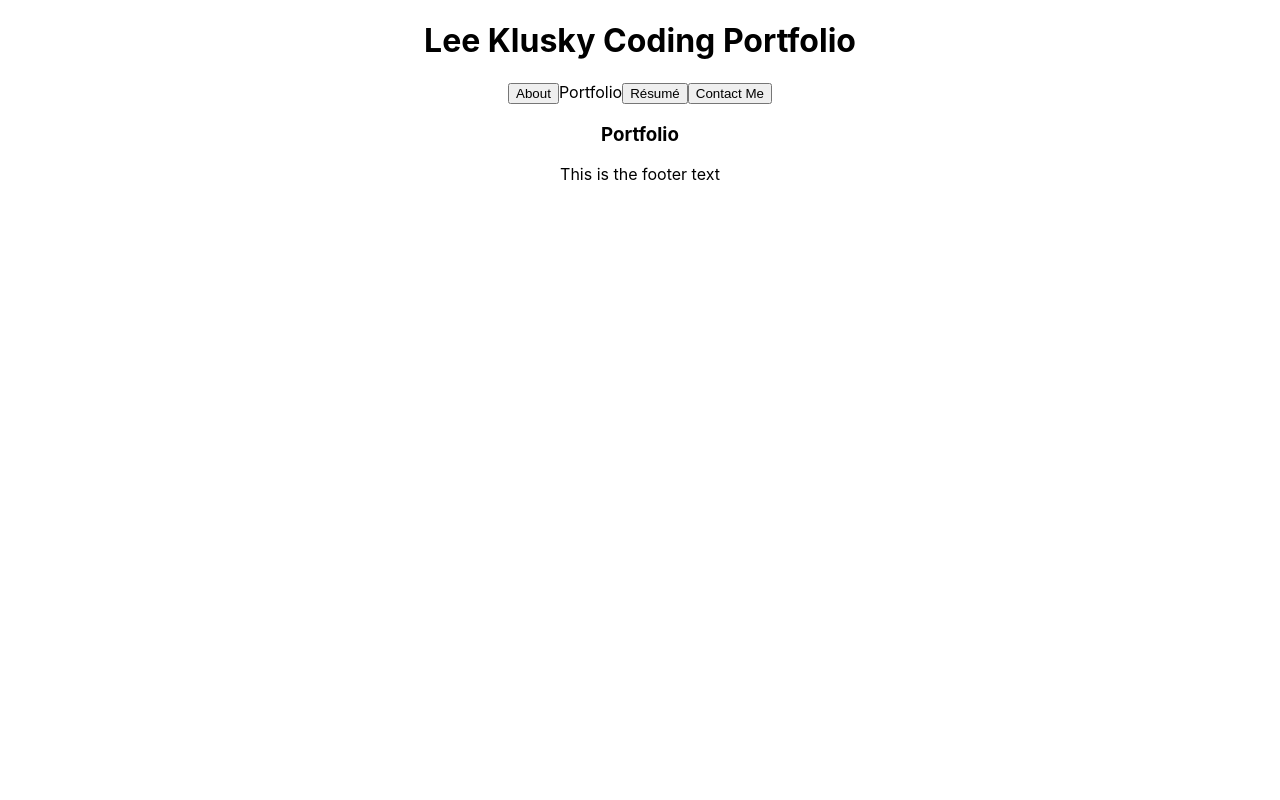
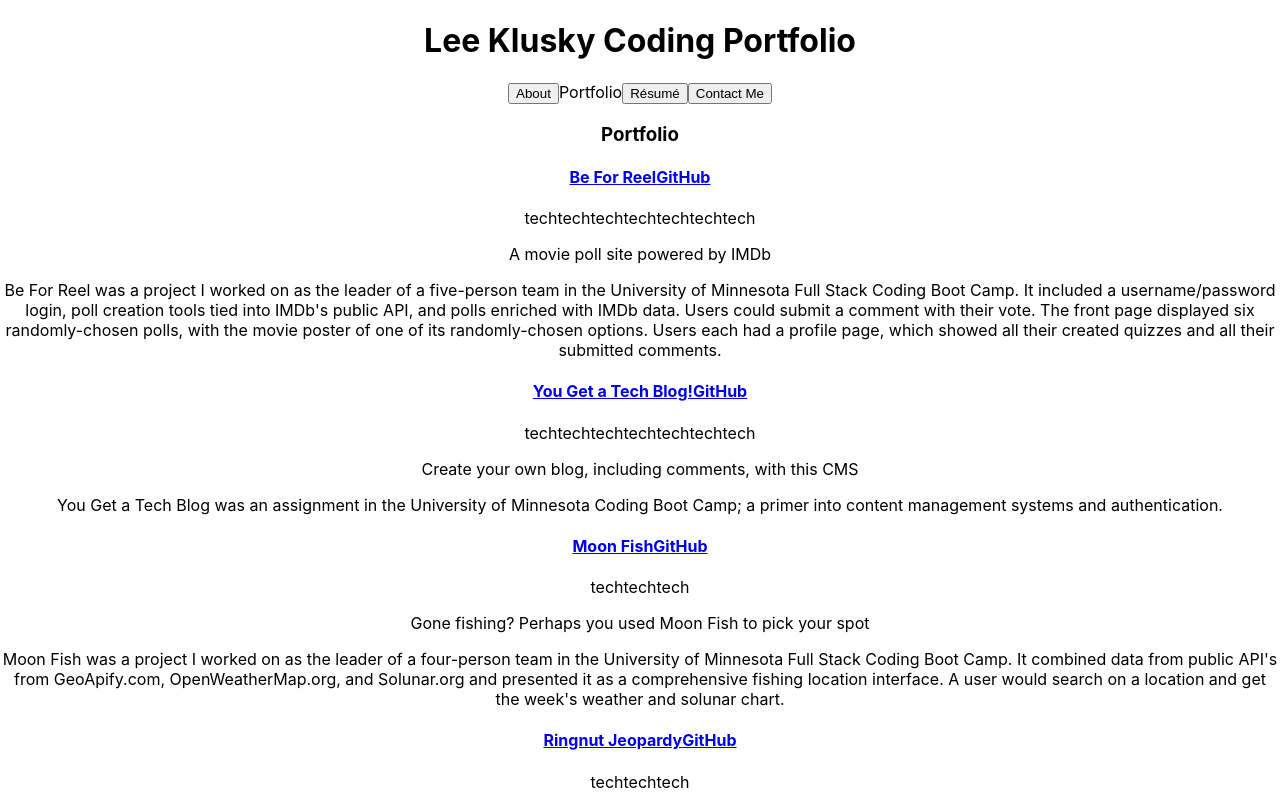
Before and after one commit to lkalliance/code-portfolio, a React (Create React App) app: page / in a window 1280 px wide. Both pictures are taken after a click on the button "Portfolio". Shown: the top 800 px of the page. Built offline with nearby package versions, Linux system fonts and the light colour scheme; the HTML template or start-up script is replaced by a standard one.

Commit message:
Created content for footer, About Me, and Portfolio. Created Card component to use in Portfolio.

```diff
--- a/src/App.tsx
+++ b/src/App.tsx
@@ -1,16 +1,17 @@
 import { useState } from 'react';
 import './App.css';
 import { Header, About, Contact, Portfolio, Resume, Footer } from './components';
-const aboutMe = require('./data/about.json');
+import aboutMe from './data/about.json';
 
 function App() {
   const [ page, setPage ] = useState("About")
+  const { paragraphs } = aboutMe;
   return (
     <div className="App">
       <Header page={page} title="Lee Klusky Coding Portfolio" onChoice={(page:string) => setPage(page)} />
 
       { page==="About" ? (
-        <About text={ aboutMe.text } />
+        <About paragraphs={paragraphs} title="About Me" />
       ) : "" }
       { page==="Contact Me" ? (
         <Contact />
--- a/src/components/About.tsx
+++ b/src/components/About.tsx
@@ -1,13 +1,14 @@
 interface aboutProps {
-  text: string;
+  title: string;
+  paragraphs: string[];
 }
 
-function About( { text }: aboutProps ) {
+function About( { paragraphs, title }: aboutProps ) {
 
   return (
     <section>
-      <h3>About Me</h3>
-      {text}
+      <h3>{title}</h3>
+      { paragraphs.map((graph) => <p>{graph}</p>)}
     </section>
   )
 }
--- /dev/null
+++ b/src/components/Card.tsx
@@ -0,0 +1,30 @@
+interface cardProps {
+  title: string;
+  url: string;
+  repo: string;
+  shortDescription: string;
+  description: string;
+  image: string;
+  techs: string[];
+}
+
+function Card( { title, url, repo, shortDescription, description, image, techs }: cardProps ) {
+
+  return (
+    <div className="card">
+        <h4>
+            <a href={url} target="_blank" rel="noreferrer">{title}</a>
+            <span>
+                <a href={repo} target="_blank" rel="noreferrer">GitHub</a>
+            </span>
+        </h4>
+        <p>
+            { techs.map( (tech, index) => <span key={index}>tech</span> ) }
+        </p>
+        <p>{shortDescription}</p>
+        <p>{description}</p>
+    </div>
+  )
+}
+
+export { Card };
--- a/src/components/Footer.tsx
+++ b/src/components/Footer.tsx
@@ -1,8 +1,8 @@
 function Footer() {
     return (
-        <div>
-            This is the footer text
-        </div>
+        <footer>
+            You never finish coding. You just run out of time.
+        </footer>
     )
 }
 
--- a/src/components/Portfolio.tsx
+++ b/src/components/Portfolio.tsx
@@ -1,8 +1,25 @@
+import samples from '../data/projects.json';
+import { Card } from './Card';
+
+
+const { projects } = samples
+
 function Portfolio() {
-
   return (
     <section>
       <h3>Portfolio</h3>
+      {projects.map((project, index) => { return (
+        <Card
+          key={index}
+          title={project.title}
+          url={project.url}
+          repo={project.repo}
+          shortDescription={project.shortDescription}
+          description={project.description}
+          image={project.image}
+          techs={project.techs}
+        />
+      )})}
     </section>
   )
 }
--- a/src/components/index.tsx
+++ b/src/components/index.tsx
@@ -4,5 +4,7 @@ import { Contact } from './Contact';
 import { Portfolio } from './Portfolio';
 import { Resume } from './Resume';
 import { Footer } from './Footer';
+import { Nav } from './Nav';
+import { Card } from './Card';
 
-export { Header, About, Contact, Portfolio, Resume, Footer }
+export { Header, About, Contact, Portfolio, Resume, Footer, Nav, Card }
--- a/src/data/about.json
+++ b/src/data/about.json
@@ -1,3 +1,6 @@
 {
-  "text": "This is the \"About Me\" text."
+  "paragraphs": [
+    "I've worn many hats. I've been in desktop publishing, athletics publicity, software training and support, writing, and most especially front end web coding. I've worked for educational institutions, for startups, for small companies and for major corporations. It's time for a new hat.",
+    "As a student in the University of Minnesota Full Stack Coding Bootcamp, I have experience in all the areas I've mentioned above, in addition to the latest in Javascript, CSS, HTML, jQuery, Node.js, SQL, MongoDB and React."
+  ]
 }
--- /dev/null
+++ b/src/data/projects.json
@@ -0,0 +1,65 @@
+{
+  "projects": [
+    {
+      "title": "Be For Reel",
+      "description": "Be For Reel was a project I worked on as the leader of a five-person team in the University of Minnesota Full Stack Coding Boot Camp. It included a username/password login, poll creation tools tied into IMDb's public API, and polls enriched with IMDb data. Users could submit a comment with their vote. The front page displayed six randomly-chosen polls, with the movie poster of one of its randomly-chosen options. Users each had a profile page, which showed all their created quizzes and all their submitted comments.",
+      "shortDescription": "A movie poll site powered by IMDb",
+      "techs": [
+        "Node.js",
+        "Express",
+        "MySQL",
+        "Sequelize",
+        "Handlebars",
+        "jQuery",
+        "Bootstrap"
+      ],
+      "url": "https://be-for-reel.herokuapp.com",
+      "repo": "https://github.com/lkalliance/Be-For-Reel",
+      "image": "/images/be-for-reel-3.png"
+    },
+    {
+      "title": "You Get a Tech Blog!",
+      "description": "You Get a Tech Blog was an assignment in the University of Minnesota Coding Boot Camp; a primer into content management systems and authentication.",
+      "shortDescription": "Create your own blog, including comments, with this CMS",
+      "techs": [
+        "Node.js",
+        "Express",
+        "MySQL",
+        "Sequelize",
+        "Handlebars",
+        "jQuery",
+        "Bootstrap"
+      ],
+      "url": "https://you-get-a-tech-blog.herokuapp.com",
+      "repo": "https://github.com/lkalliance/you-get-a-tech-blog",
+      "image": "/images/tech-blog-screen-1.png"
+    },
+    {
+      "title": "Moon Fish",
+      "description": "Moon Fish was a project I worked on as the leader of a four-person team in the University of Minnesota Full Stack Coding Boot Camp. It combined data from public API's from GeoApify.com, OpenWeatherMap.org, and Solunar.org and presented it as a comprehensive fishing location interface. A user would search on a location and get the week's weather and solunar chart.",
+      "shortDescription": "Gone fishing? Perhaps you used Moon Fish to pick your spot",
+      "techs": ["HTML", "Javascript", "Milligram"],
+      "url": "https://lkalliance.github.io/Moon-Fish/",
+      "repo": "https://github.com/lkalliance/Moon-Fish",
+      "image": "/images/moonfish-screen-shot.png"
+    },
+    {
+      "title": "Ringnut Jeopardy",
+      "description": "I coded this way back before I had gotten any training, in a distant youth: a time when I was just teaching myself JavaScript as I went along. It was a fun project for the benefit of a social group of Lord of the Rings fans.",
+      "shortDescription": "From back in the day when I taught myself Javascript, for my Lord of the Rings fan community",
+      "techs": ["HTML", "CSS", "JavaScript"],
+      "url": "https://lkalliance.github.io/old-jeopardy/index.htm",
+      "repo": "https://github.com/lkalliance/old-jeopardy",
+      "image": "/images/work-1.png"
+    },
+    {
+      "title": "Dragging Exercise",
+      "description": "I was planning a web-based interface for a product, and I created this snippet of code in vanilla Javascript as a proof of concept. No libraries or frameworks. Drag the ten-second strip to navigate or click on the full disclosure below it. Control-click to create a report strip, or option-click-drag to create movable calipers to measure heart rate. This project was never begun beyond this.",
+      "shortDescription": "A vanilla JavaScript exercise in multiple interactions",
+      "techs": ["HTML", "CSS", "JavaScript"],
+      "url": "https://lkalliance.github.io/old-dragging/",
+      "repo": "https://github.com/lkalliance/old-dragging",
+      "image": "/images/dragging.png"
+    }
+  ]
+}
```
